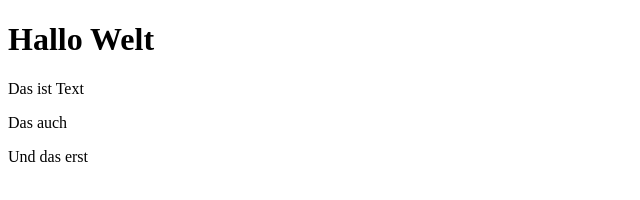
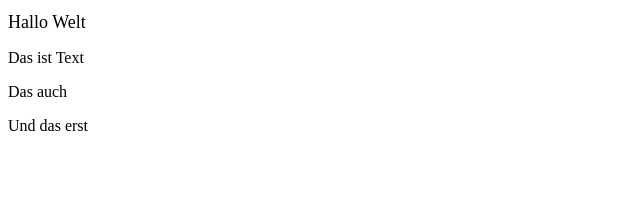
Before and after one commit to chricken/test260820, a plain HTML site: page index.html in a window 1280 px wide. Shown: the whole page, without its empty margins (0-640 px from the left). Drawn offline with Linux system fonts and the light colour scheme.

Commit message:
Style hinzugefügt

```diff
--- a/index.html
+++ b/index.html
@@ -3,6 +3,14 @@
 <head>
     <meta charset="UTF-8">
     <title>Title</title>
+
+    <style>
+        h1 {
+            font-size: 18px;
+            font-weight: normal;
+
+        }
+    </style>
 </head>
 <body>
 
```
